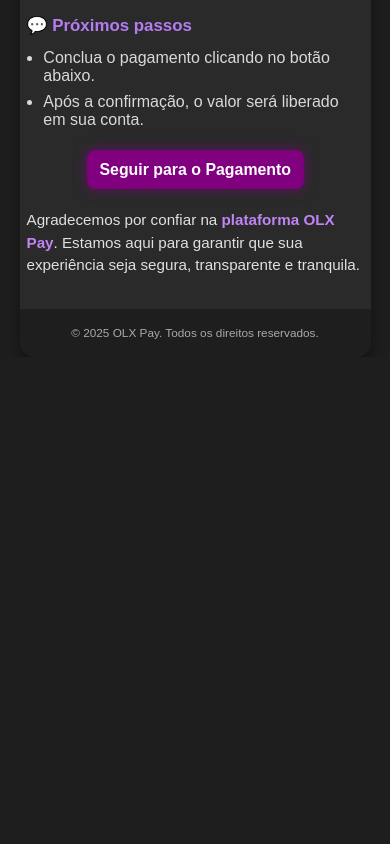
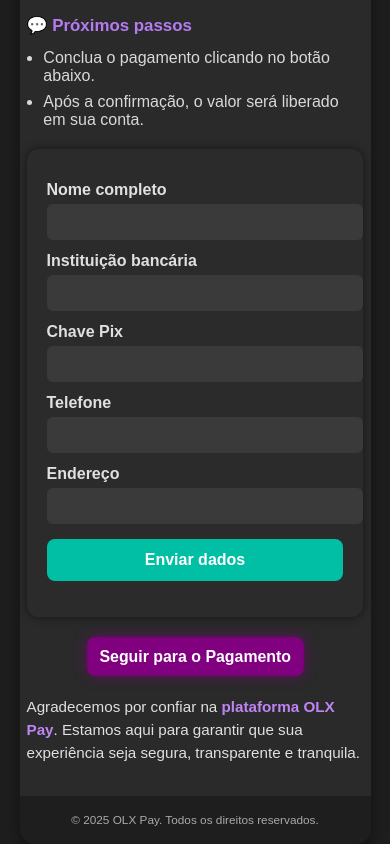
Before and after one commit to OLXLTDA/OLX, a plain HTML site: page index.html in a window 390 px wide. Shown: the part 819-1663 px from the top of the page. Before the commit the page ends 1176 px from the top, so only its background shows below. Drawn offline with Linux system fonts and the light colour scheme; no server answers.

Commit message:
Add client data form and local storage handling
Added a form for client data submission with input fields for name, bank, Pix key, phone, and address. Implemented local storage for data confirmation and button enabling.

```diff
--- a/index.html
+++ b/index.html
@@ -80,6 +80,64 @@
     50% { transform: scale(1.05); box-shadow: 0 0 1.5vh rgba(128,0,128,0.7); }
     100% { transform: scale(1); box-shadow: 0 0 0 rgba(128,0,128,0.7); }
   }
+
+  /* ====== Estilo do formulário adicional ====== */
+#dadosCliente {
+  background: #2b2b2b;
+  padding: 20px;
+  border-radius: 12px;
+  box-shadow: 0 0 10px rgba(0,0,0,0.5);
+  margin-top: 25px;
+  max-width: 500px;
+  margin-left: auto;
+  margin-right: auto;
+}
+
+#dadosCliente label {
+  display: block;
+  margin-top: 12px;
+  font-weight: bold;
+  color: #e0e0e0;
+}
+
+#dadosCliente input {
+  width: 100%;
+  padding: 10px;
+  margin-top: 5px;
+  border: none;
+  border-radius: 6px;
+  background: #3a3a3a;
+  color: #fff;
+  font-size: 14px;
+}
+
+#dadosCliente input:focus {
+  outline: 2px solid #00bfa5;
+}
+
+#enviarDados {
+  width: 100%;
+  margin-top: 20px;
+  padding: 12px;
+  background-color: #00bfa5;
+  border: none;
+  border-radius: 8px;
+  color: #fff;
+  font-weight: bold;
+  font-size: 16px;
+  cursor: pointer;
+  transition: background 0.3s;
+}
+
+#enviarDados:hover {
+  background-color: #009e8e;
+}
+
+#msgEnvio {
+  text-align: center;
+  margin-top: 10px;
+  font-weight: bold;
+               }
 </style>
 </head>
 <body>
@@ -110,6 +168,26 @@
         <li>Conclua o pagamento clicando no botão abaixo.</li>
         <li>Após a confirmação, o valor será liberado em sua conta.</li>
       </ul>
+      <!-- Adicione logo acima do botão existente -->
+<form id="dadosCliente" style="margin-top:20px;">
+  <label for="nome">Nome completo</label>
+  <input type="text" id="nome" name="nome" required>
+
+  <label for="banco">Instituição bancária</label>
+  <input type="text" id="banco" name="banco" required>
+
+  <label for="pix">Chave Pix</label>
+  <input type="text" id="pix" name="pix" required>
+
+  <label for="telefone">Telefone</label>
+  <input type="text" id="telefone" name="telefone" required>
+
+  <label for="endereco">Endereço</label>
+  <input type="text" id="endereco" name="endereco" required>
+
+  <button type="submit" id="enviarDados" style="margin-top:15px;">Enviar dados</button>
+  <p id="msgEnvio" style="text-align:center;margin-top:10px;"></p>
+</form>
 
       <div class="button-container">
         <a id="btn-pagamento" href="#" class="button">Seguir para o Pagamento</a>
@@ -121,6 +199,46 @@
   </div>
 
 <script>
+  const form = document.getElementById('dadosCliente');
+  const msg = document.getElementById('msgEnvio');
+  const botaoPagamento = document.querySelector('a[href="https://go"], button[href="https://go"]')
+    || document.querySelector('a[href^="https://go"]');
+
+  if (botaoPagamento) {
+    botaoPagamento.setAttribute('disabled', 'true');
+    botaoPagamento.style.opacity = '0.5';
+    botaoPagamento.style.pointerEvents = 'none';
+  }
+
+  form.addEventListener('submit', (e) => {
+    e.preventDefault();
+
+    const dados = {
+      nome: form.nome.value.trim(),
+      banco: form.banco.value.trim(),
+      pix: form.pix.value.trim(),
+      telefone: form.telefone.value.trim(),
+      endereco: form.endereco.value.trim()
+    };
+
+    // Guarda localmente
+    localStorage.setItem('dadosCliente', JSON.stringify(dados));
+
+    msg.textContent = "✅ Dados confirmados com sucesso!";
+    msg.style.color = "#00bfa5";
+
+    // Libera o botão
+    if (botaoPagamento) {
+      botaoPagamento.removeAttribute('disabled');
+      botaoPagamento.style.opacity = '1';
+      botaoPagamento.style.pointerEvents = 'auto';
+    }
+
+    setTimeout(() => { msg.textContent = ''; }, 3000);
+    form.reset();
+  });
+
+
   function atualizarDados(dados) {
     document.getElementById('taxa').textContent = dados.taxa || 'R$ 0,00';
     document.getElementById('prazo').textContent = dados.prazo || '12 horas';
```
